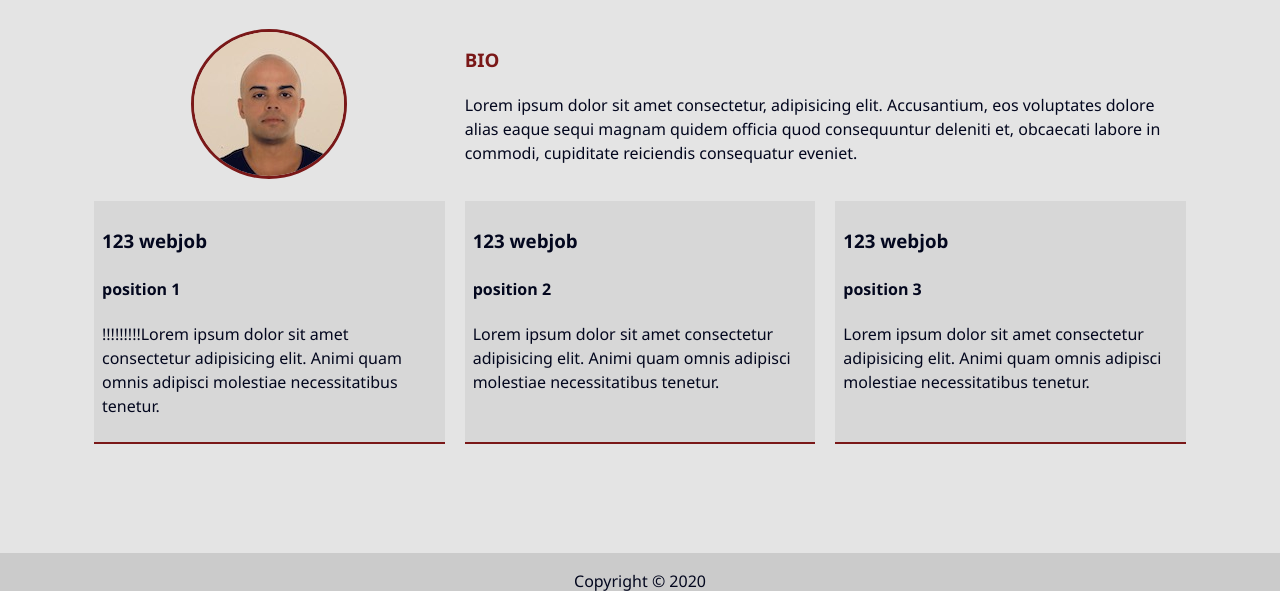
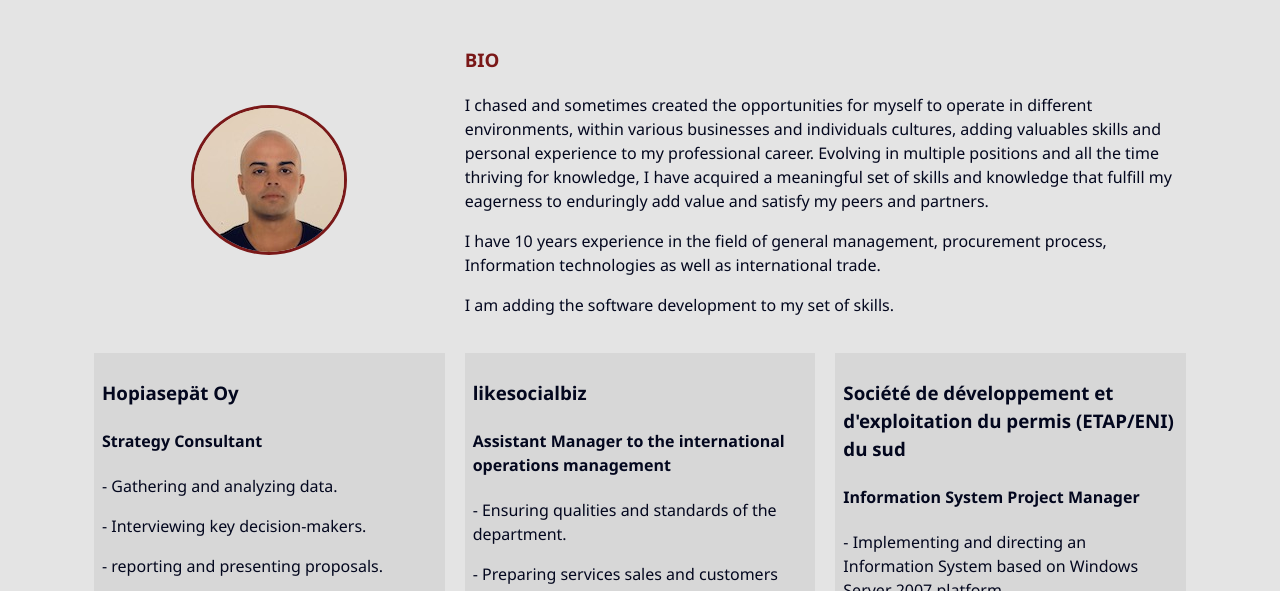
Before and after one commit to Ouss84/oussama_bahri_portfolio, a website: page deploy/about.html in a window 1280 px wide. Shown: the part 199-790 px from the top of the page. Drawn offline with Linux system fonts and the light colour scheme.

Commit message:
updating info in the about page.

```diff
--- a/deploy/about.html
+++ b/deploy/about.html
@@ -49,36 +49,58 @@
         <div class="bio">
           <h3 class="text-secondary">BIO</h3>
           <p>
-            Lorem ipsum dolor sit amet consectetur, adipisicing elit.
-            Accusantium, eos voluptates dolore alias eaque sequi magnam quidem
-            officia quod consequuntur deleniti et, obcaecati labore in commodi,
-            cupiditate reiciendis consequatur eveniet.
+            I chased and sometimes created the opportunities for myself to
+            operate in different environments, within various businesses and
+            individuals cultures, adding valuables skills and personal
+            experience to my professional career. Evolving in multiple positions
+            and all the time thriving for knowledge, I have acquired a
+            meaningful set of skills and knowledge that fulfill my eagerness to
+            enduringly add value and satisfy my peers and partners.
           </p>
+
+          <p>
+            I have 10 years experience in the field of general management,
+            procurement process, Information technologies as well as
+            international trade.
+          </p>
+          <p>I am adding the software development to my set of skills.</p>
         </div>
 
         <div class="job job-1">
-          <h3>123 webjob</h3>
-          <h4>position 1</h4>
+          <h3>Hopiasepät Oy</h3>
+          <h4>Strategy Consultant</h4>
+          <p>- Gathering and analyzing data.</p>
+          <p>- Interviewing key decision-makers.</p>
+          <p>- reporting and presenting proposals.</p>
           <p>
-            !!!!!!!!!Lorem ipsum dolor sit amet consectetur adipisicing elit.
-            Animi quam omnis adipisci molestiae necessitatibus tenetur.
+            - Identifying strategic and operational problems within
+            organizations.
           </p>
         </div>
         <div class="job job-2">
-          <h3>123 webjob</h3>
-          <h4>position 2</h4>
-          <p>
-            Lorem ipsum dolor sit amet consectetur adipisicing elit. Animi quam
-            omnis adipisci molestiae necessitatibus tenetur.
-          </p>
+          <h3>likesocialbiz</h3>
+          <h4>Assistant Manager to the international operations management</h4>
+          <p>- Ensuring qualities and standards of the department.</p>
+          <p>- Preparing services sales and customers relations reports.</p>
+          <p>- Identifying and investigating customer complains.</p>
         </div>
         <div class="job job-3">
-          <h3>123 webjob</h3>
-          <h4>position 3</h4>
+          <h3>
+            Société de développement et d'exploitation du permis (ETAP/ENI) du
+            sud
+          </h3>
+          <h4>Information System Project Manager</h4>
           <p>
-            Lorem ipsum dolor sit amet consectetur adipisicing elit. Animi quam
-            omnis adipisci molestiae necessitatibus tenetur.
+            - Implementing and directing an Information System based on Windows
+            Server 2007 platform.
           </p>
+
+          <p>
+            -Developing accurate development estimation and drafted project
+            resource plans.
+          </p>
+          <p>- Establishing operational objectives and work plans.</p>
+          <p>- Supervising a team of technicians and associates.</p>
         </div>
       </div>
     </main>
```
